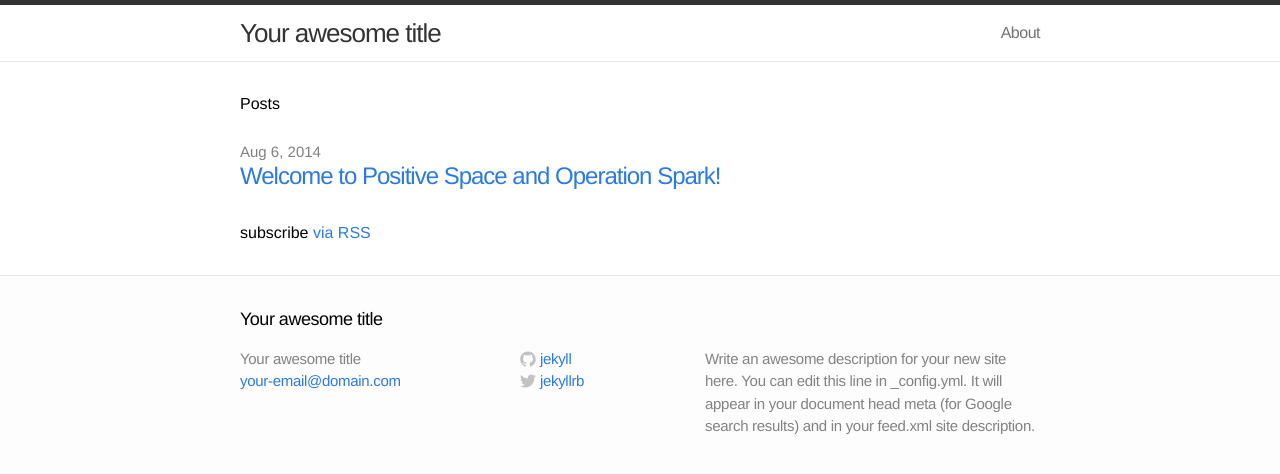
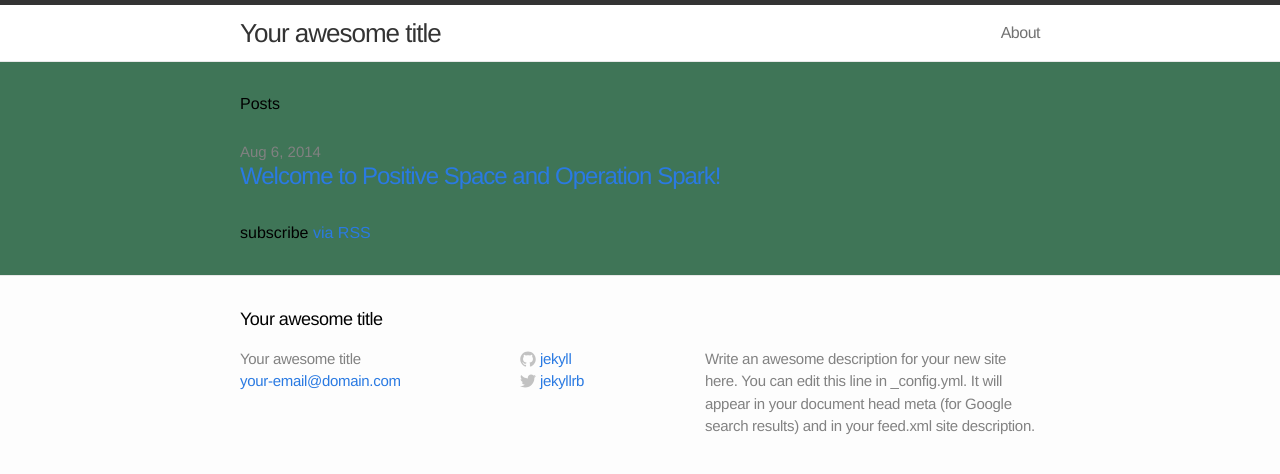
Before and after one commit to Trumpetmaster/trumpetmaster.github.io, a Jekyll site: the page built from index.html, in a window 1280 px wide. Shown: the top 474 px of the page. Built offline with Jekyll 4.4.1, drawn with Linux system fonts in a browser that asks for light colours.

Commit message:
Updated the color again

```diff
--- a/css/main.css
+++ b/css/main.css
@@ -137,7 +137,7 @@ a:visited { color: #205caa; }
 
 .page-content {
   padding: 30px 0;
-  background-color: #fff;
+  background-color:#3F7557;;
 }
 
 
```
Also changed, not shown: .c9/metadata/workspace/css/main.css (added), 3 other files.
